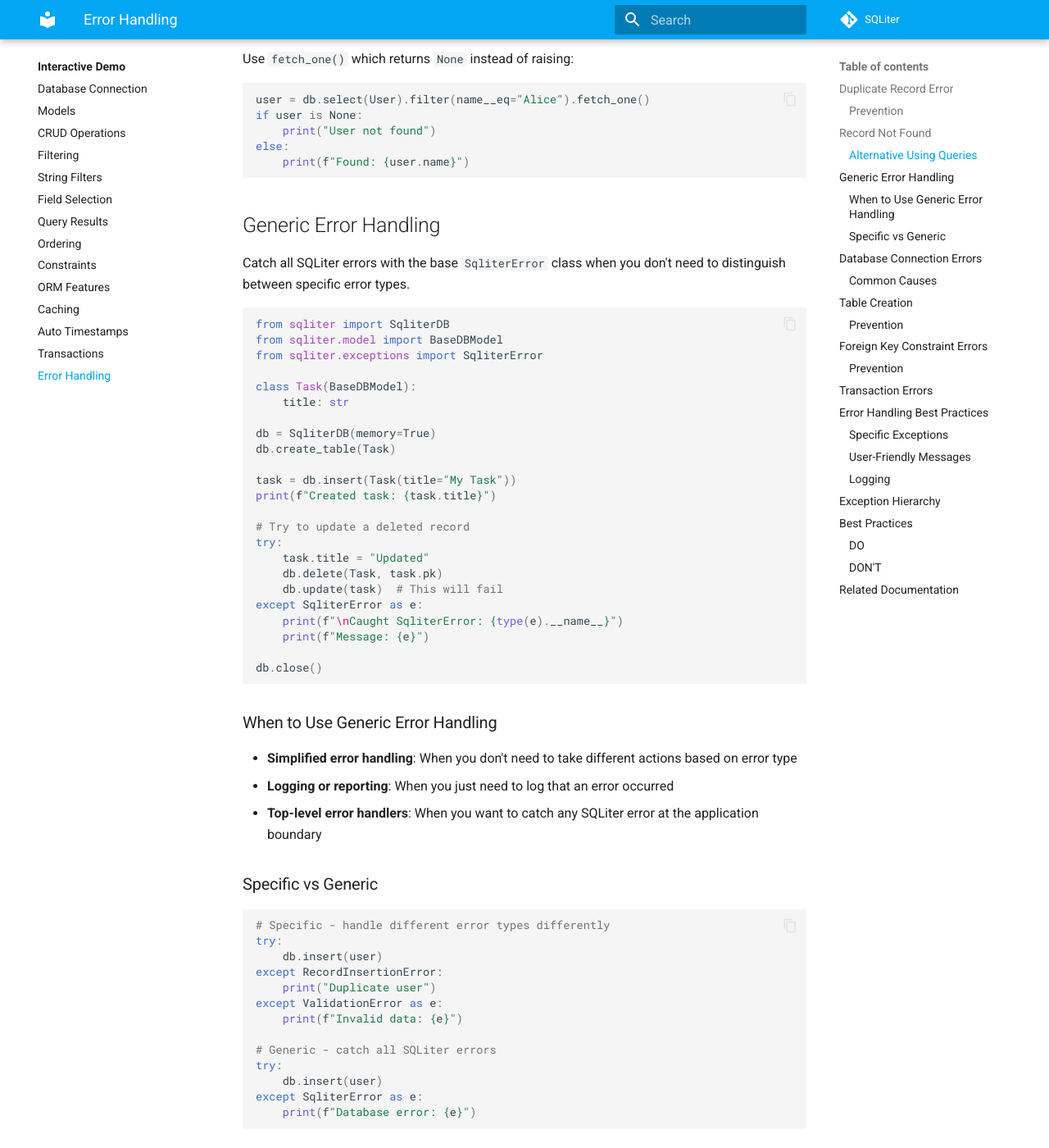
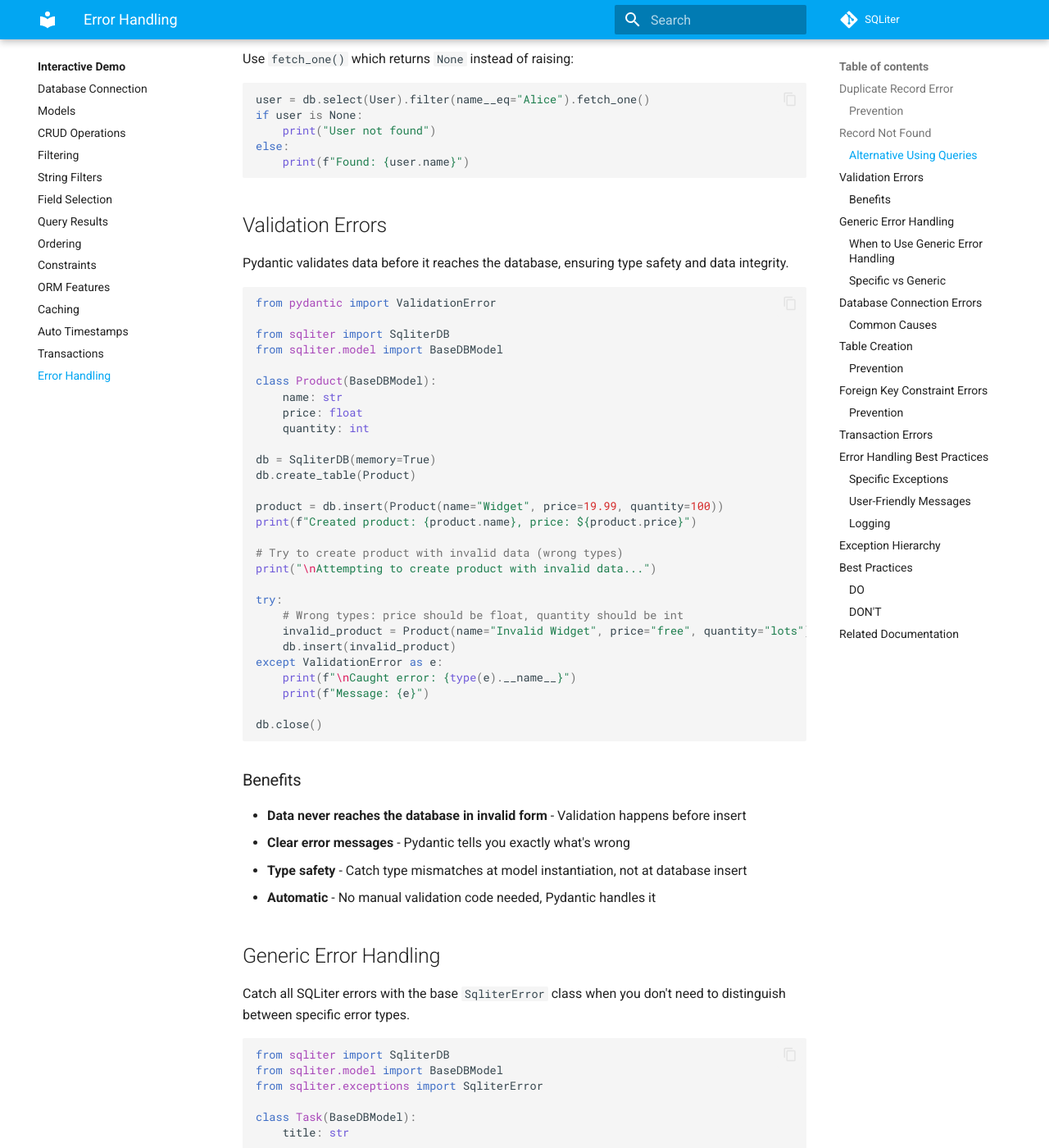
Before and after one commit to seapagan/sqliter-py, an MkDocs documentation site: the page built from docs/tui-demo/errors.md, in a window 1280 px wide and 1400 px high, scrolled down 1633 px. Shown: the whole window at 82% size. Built offline with MkDocs 1.6.1 and Material for MkDocs 9.7.7, drawn with Linux system fonts in a browser that asks for light colours; plug-ins that fetch from the network failed and are left out; comment, search, counter and statistics services are not loaded.

Commit message:
feat: add validation error demo to error handling
Adds a new 'Validation Error' demo to show how Pydantic validates
data before database insert.

Changes:
- Added _run_validation_error() demo function showing ValidationError
- Registered new demo in Error Handling category
- Added documentation section showing Pydantic validation
- Updated Generic Error Handling section marker from 'validation-error' to 'generic-error'
- Moved ValidationError import to top of code snippet (proper Python style)

Benefits:
- Shows users that data validation happens BEFORE database insert
- Demonstrates catching Pydantic ValidationError
- Completes the error handling documentation with all error types
- Clear error messages show exactly what validation failed

````diff
--- a/docs/tui-demo/errors.md
+++ b/docs/tui-demo/errors.md
@@ -87,12 +87,56 @@ else:
     print(f"Found: {user.name}")
 ```
 
+## Validation Errors
+
+Pydantic validates data before it reaches the database, ensuring type safety and data integrity.
+
+```python
+# --8<-- [start:validation-error]
+from pydantic import ValidationError
+
+from sqliter import SqliterDB
+from sqliter.model import BaseDBModel
+
+class Product(BaseDBModel):
+    name: str
+    price: float
+    quantity: int
+
+db = SqliterDB(memory=True)
+db.create_table(Product)
+
+product = db.insert(Product(name="Widget", price=19.99, quantity=100))
+print(f"Created product: {product.name}, price: ${product.price}")
+
+# Try to create product with invalid data (wrong types)
+print("\nAttempting to create product with invalid data...")
+
+try:
+    # Wrong types: price should be float, quantity should be int
+    invalid_product = Product(name="Invalid Widget", price="free", quantity="lots")
+    db.insert(invalid_product)
+except ValidationError as e:
+    print(f"\nCaught error: {type(e).__name__}")
+    print(f"Message: {e}")
+
+db.close()
+# --8<-- [end:validation-error]
+```
+
+### Benefits
+
+- **Data never reaches the database in invalid form** - Validation happens before insert
+- **Clear error messages** - Pydantic tells you exactly what's wrong
+- **Type safety** - Catch type mismatches at model instantiation, not at database insert
+- **Automatic** - No manual validation code needed, Pydantic handles it
+
 ## Generic Error Handling
 
 Catch all SQLiter errors with the base `SqliterError` class when you don't need to distinguish between specific error types.
 
 ```python
-# --8<-- [start:validation-error]
+# --8<-- [start:generic-error]
 from sqliter import SqliterDB
 from sqliter.model import BaseDBModel
 from sqliter.exceptions import SqliterError
````
Also changed, not shown: other parts of docs/tui-demo/errors.md (+1 -1 lines), 1 other file.
